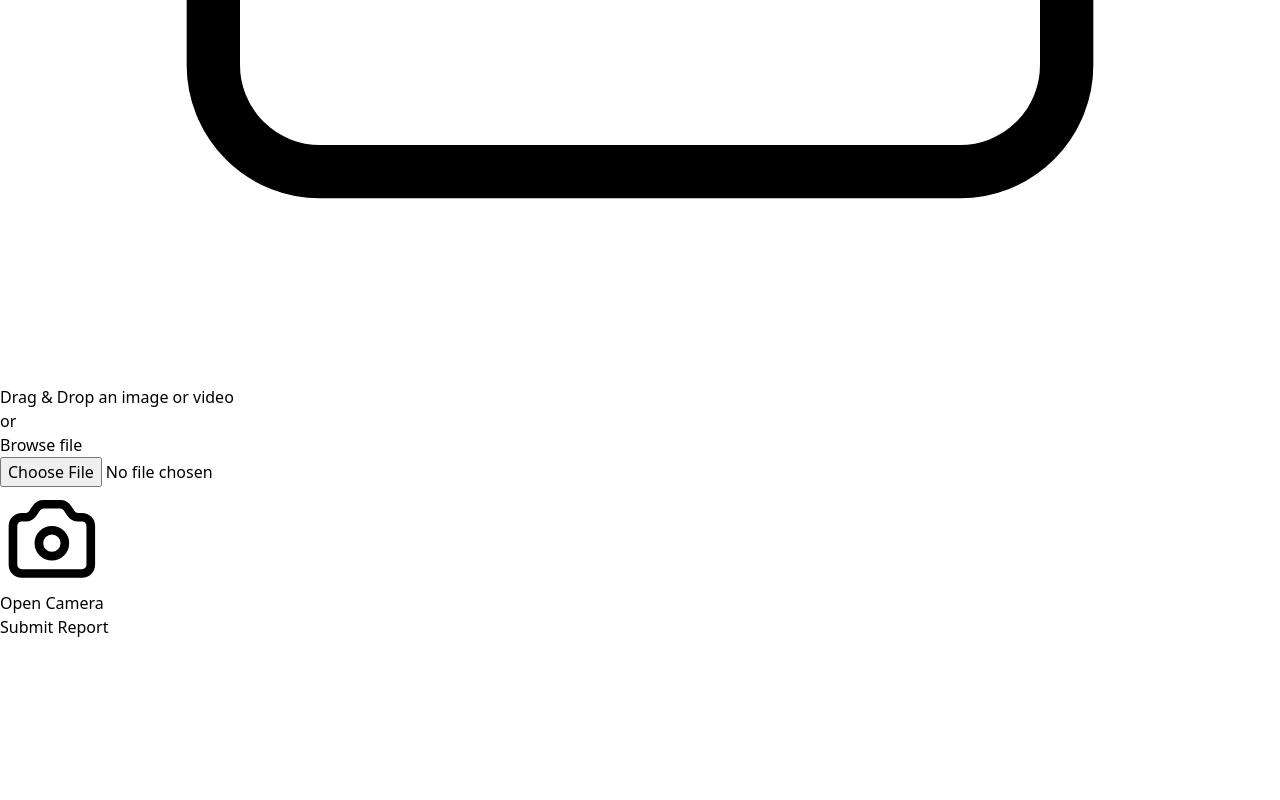
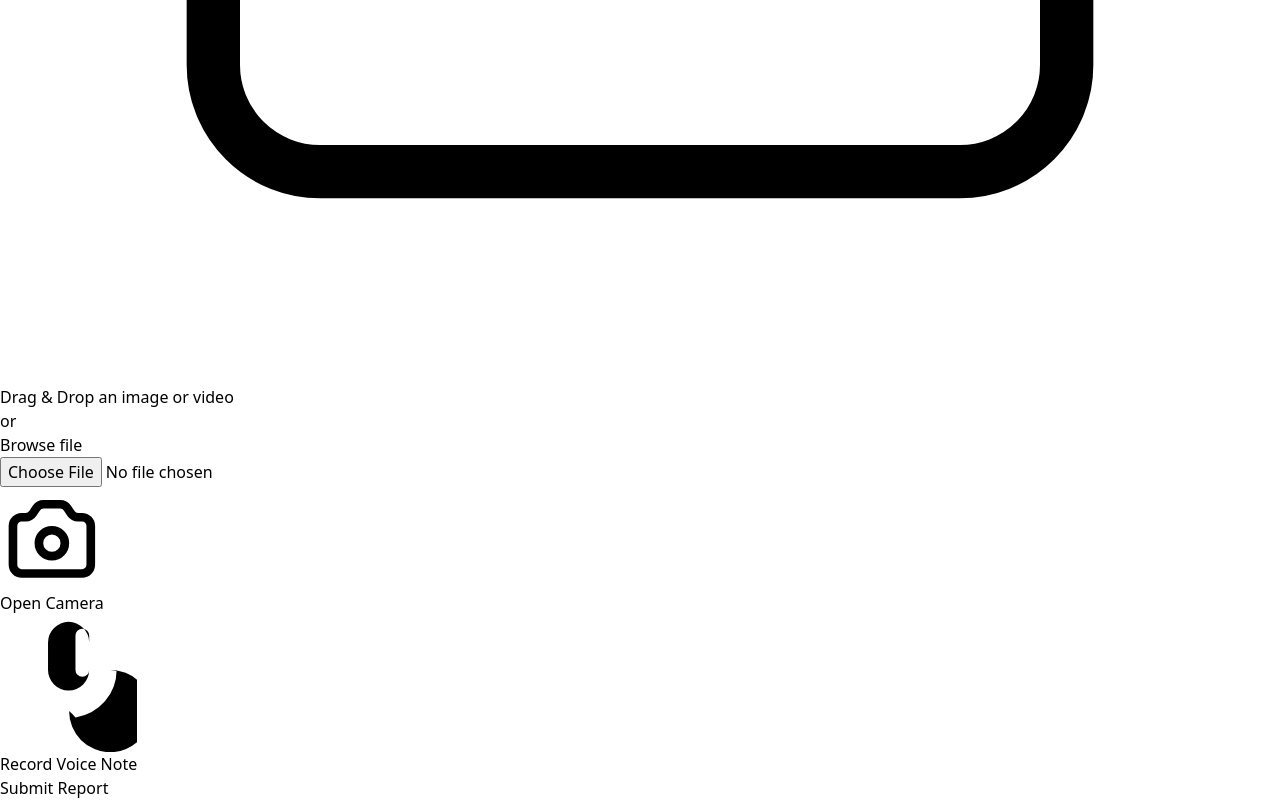
Before and after one commit to apurb2509/civiqapp, a React app in the folder frontend/: page / in a window 1280 px wide. Shown: the part 1405-2205 px from the top of the page. Before the commit the page ends 2044 px from the top, so only its background shows below. Built offline with nearby package versions, Linux system fonts and the light colour scheme; the HTML template or start-up script is replaced by a standard one.

Commit message:
add voice note recording functionality to form

```diff
--- a/frontend/src/components/ReportForm.jsx
+++ b/frontend/src/components/ReportForm.jsx
@@ -1,6 +1,7 @@
 import { useState } from 'react';
 import FileUpload from './FileUpload';
 import CameraCapture from './CameraCapture';
+import VoiceRecorder from './VoiceRecorder';
 
 function ReportForm() {
   const [issueType, setIssueType] = useState('');
@@ -71,6 +72,7 @@ function ReportForm() {
           </label>
           <FileUpload key={formKey} onFileChange={(selectedFile) => setFile(selectedFile)} />
           <CameraCapture onFileChange={(selectedFile) => setFile(selectedFile)} />
+          <VoiceRecorder onFileChange={(selectedFile) => setFile(selectedFile)} />
         </div>
         <div className="flex items-center justify-center">
           <button
--- /dev/null
+++ b/frontend/src/components/VoiceRecorder.jsx
@@ -0,0 +1,93 @@
+import { useState, useRef } from 'react';
+
+function VoiceRecorder({ onFileChange }) {
+  const [isRecording, setIsRecording] = useState(false);
+  const [mediaRecorder, setMediaRecorder] = useState(null);
+  const [recordingTime, setRecordingTime] = useState(0);
+  const timerIntervalRef = useRef(null);
+  const audioChunksRef = useRef([]);
+
+  const startRecording = async () => {
+    try {
+      const stream = await navigator.mediaDevices.getUserMedia({ audio: true });
+      const recorder = new MediaRecorder(stream);
+      setMediaRecorder(recorder);
+
+      recorder.ondataavailable = (event) => {
+        if (event.data.size > 0) {
+          audioChunksRef.current.push(event.data);
+        }
+      };
+
+      recorder.onstop = () => {
+        const timestamp = new Date().toISOString();
+        const fileName = `voice-note-${timestamp}.webm`;
+        const audioBlob = new Blob(audioChunksRef.current, { type: 'audio/webm' });
+        const audioFile = new File([audioBlob], fileName, { type: 'audio/webm' });
+        onFileChange(audioFile);
+        audioChunksRef.current = [];
+        stream.getTracks().forEach(track => track.stop());
+      };
+
+      recorder.start();
+      setIsRecording(true);
+
+      timerIntervalRef.current = setInterval(() => {
+        setRecordingTime(prevTime => prevTime + 1);
+      }, 1000);
+
+    } catch (err) {
+      console.error("Error accessing microphone:", err);
+      alert("Could not access the microphone. Please check your browser permissions.");
+    }
+  };
+
+  const stopRecording = () => {
+    if (mediaRecorder) {
+      mediaRecorder.stop();
+      setIsRecording(false);
+      clearInterval(timerIntervalRef.current);
+      setRecordingTime(0);
+    }
+  };
+
+  const formatTime = (seconds) => {
+    const minutes = Math.floor(seconds / 60);
+    const secs = seconds % 60;
+    return `${minutes.toString().padStart(2, '0')}:${secs.toString().padStart(2, '0')}`;
+  };
+
+  return (
+    <div className="w-full mt-4">
+      {!isRecording ? (
+        <button
+          type="button"
+          onClick={startRecording}
+          className="w-full bg-red-600 hover:bg-red-700 text-white font-bold py-3 px-4 rounded-lg focus:outline-none focus:shadow-outline transition-colors duration-300 flex items-center justify-center"
+        >
+          <svg className="w-6 h-6 mr-2" fill="currentColor" viewBox="0 0 20 20"><path fillRule="evenodd" d="M7 4a3 3 0 016 0v4a3 3 0 11-6 0V4zm4 10.93A7.001 7.001 0 0017 8h-1a6 6 0 11-5.93 5.98A5.98 5.98 0 0111 14.93zM13 3a1 1 0 10-2 0v5a1 1 0 102 0V3z" clipRule="evenodd"></path></svg>
+          Record Voice Note
+        </button>
+      ) : (
+        <div className="w-full bg-gray-700 text-white font-bold py-3 px-4 rounded-lg flex items-center justify-between">
+          <div className="flex items-center">
+            <span className="relative flex h-3 w-3 mr-3">
+              <span className="animate-ping absolute inline-flex h-full w-full rounded-full bg-red-400 opacity-75"></span>
+              <span className="relative inline-flex rounded-full h-3 w-3 bg-red-500"></span>
+            </span>
+            <span>Recording... {formatTime(recordingTime)}</span>
+          </div>
+          <button
+            type="button"
+            onClick={stopRecording}
+            className="bg-red-500 hover:bg-red-600 px-4 py-1 rounded-md text-sm font-semibold"
+          >
+            Stop
+          </button>
+        </div>
+      )}
+    </div>
+  );
+}
+
+export default VoiceRecorder;
```
